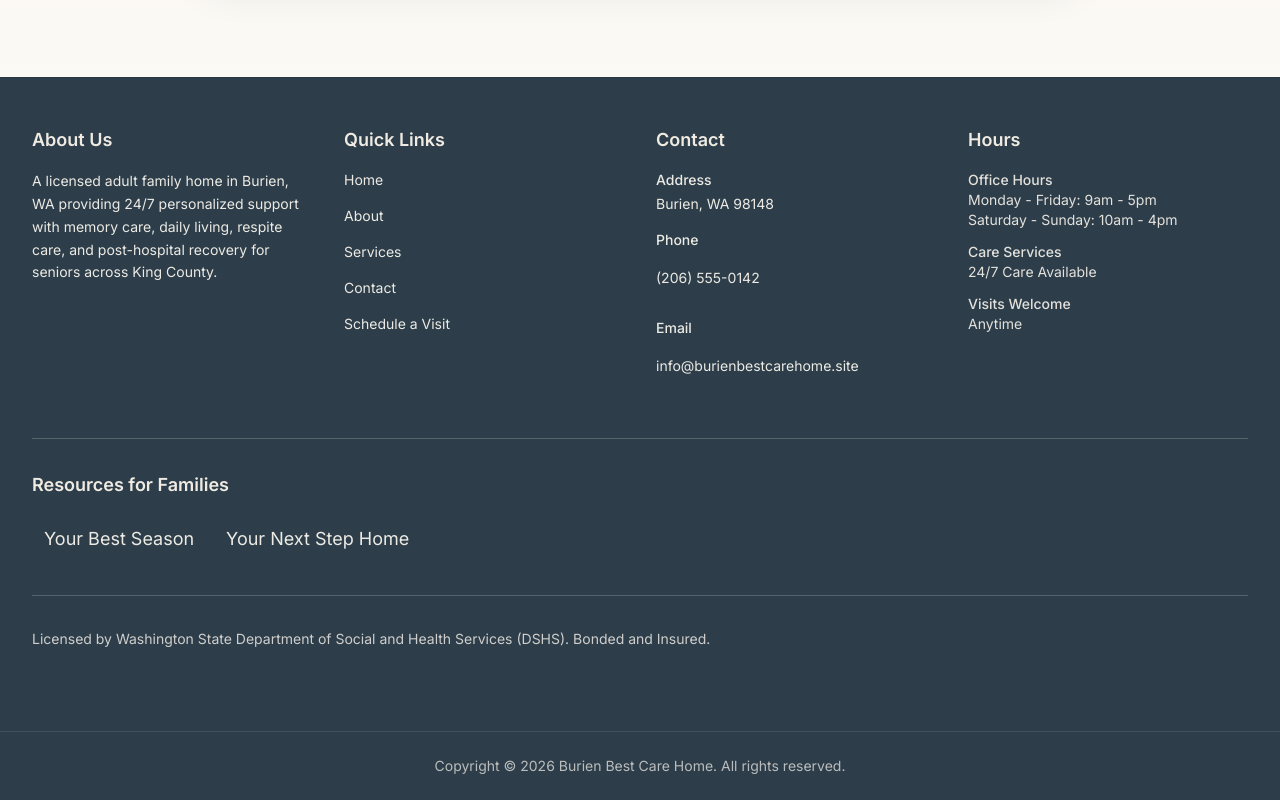
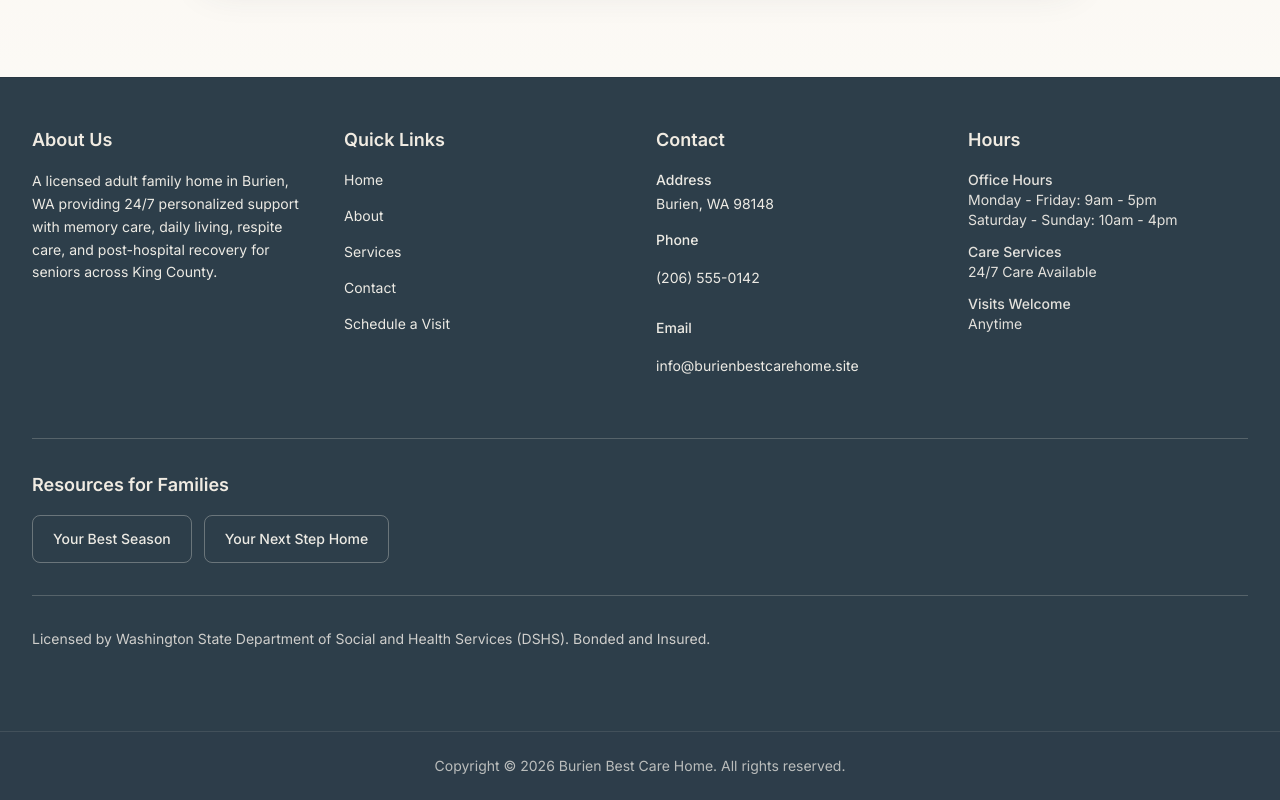
Before and after one commit to YourNextStepTeam/burienbestcarehome-site, a Next.js app in the folder nextjs-site/: page / in a window 1280 px wide. Shown: the part 10191-10991 px from the top of the page. Built offline with nearby package versions, Linux system fonts and the light colour scheme.

Commit message:
Footer: style Resources for Families links as outlined buttons

```diff
--- a/nextjs-site/src/components/Footer.tsx
+++ b/nextjs-site/src/components/Footer.tsx
@@ -99,13 +99,13 @@ export default function Footer() {
         <div className="border-t border-cream/20 pt-8 mb-8">
           <h2 className="text-lg font-semibold mb-4 text-sage-light">Resources for Families</h2>
           <nav aria-label="Helpful resources">
-            <ul className="flex flex-wrap gap-2">
+            <ul className="flex flex-wrap gap-3">
               <li>
                 <a
                   href="https://yourbestseason.com"
                   target="_blank"
                   rel="noopener noreferrer"
-                  className="inline-flex items-center min-h-12 px-3 py-2 rounded text-cream/95 hover:text-sage-light transition-colors focus:outline-none focus-visible:ring-2 focus-visible:ring-sage focus-visible:ring-offset-2 focus-visible:ring-offset-forest"
+                  className="inline-flex items-center min-h-12 px-5 py-2.5 rounded-lg border border-cream/30 text-cream/95 text-sm font-medium hover:bg-cream/10 hover:border-cream/50 transition-all duration-200 focus:outline-none focus-visible:ring-2 focus-visible:ring-sage focus-visible:ring-offset-2 focus-visible:ring-offset-forest"
                 >
                   Your Best Season
                   <span className="sr-only"> (opens in a new tab)</span>
@@ -116,7 +116,7 @@ export default function Footer() {
                   href="https://yournextstephome.com"
                   target="_blank"
                   rel="noopener noreferrer"
-                  className="inline-flex items-center min-h-12 px-3 py-2 rounded text-cream/95 hover:text-sage-light transition-colors focus:outline-none focus-visible:ring-2 focus-visible:ring-sage focus-visible:ring-offset-2 focus-visible:ring-offset-forest"
+                  className="inline-flex items-center min-h-12 px-5 py-2.5 rounded-lg border border-cream/30 text-cream/95 text-sm font-medium hover:bg-cream/10 hover:border-cream/50 transition-all duration-200 focus:outline-none focus-visible:ring-2 focus-visible:ring-sage focus-visible:ring-offset-2 focus-visible:ring-offset-forest"
                 >
                   Your Next Step Home
                   <span className="sr-only"> (opens in a new tab)</span>
```
